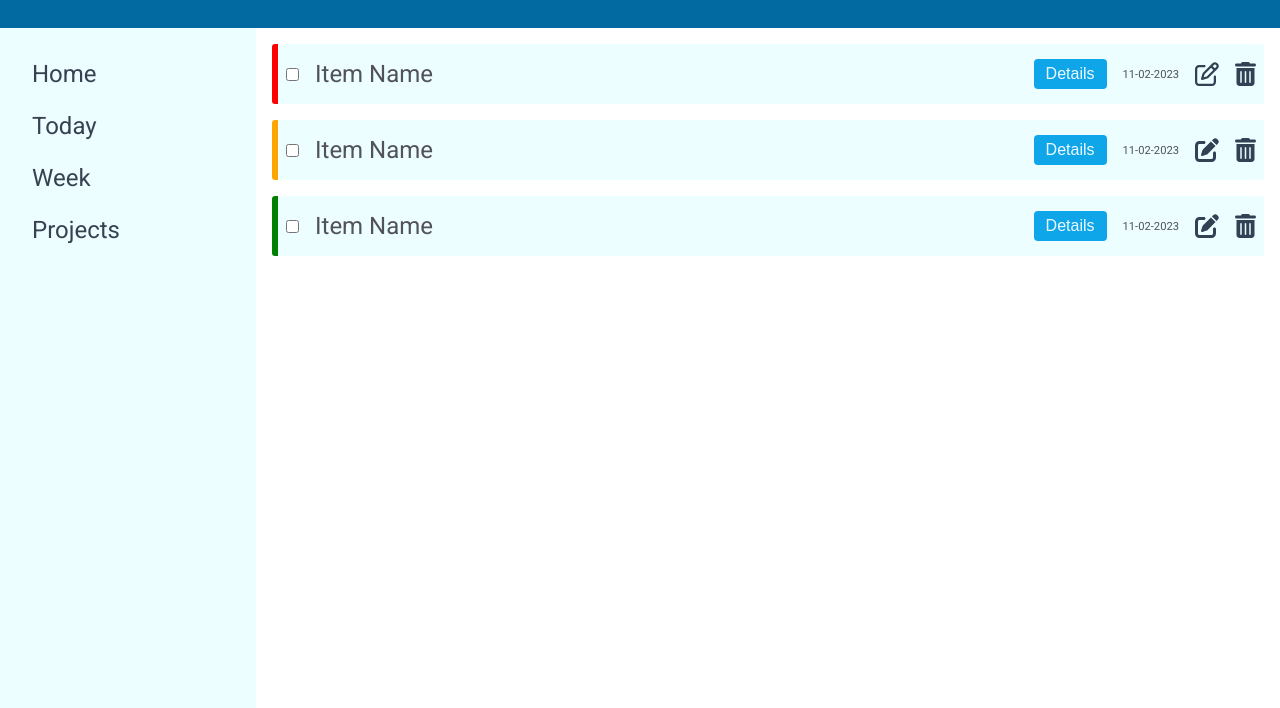
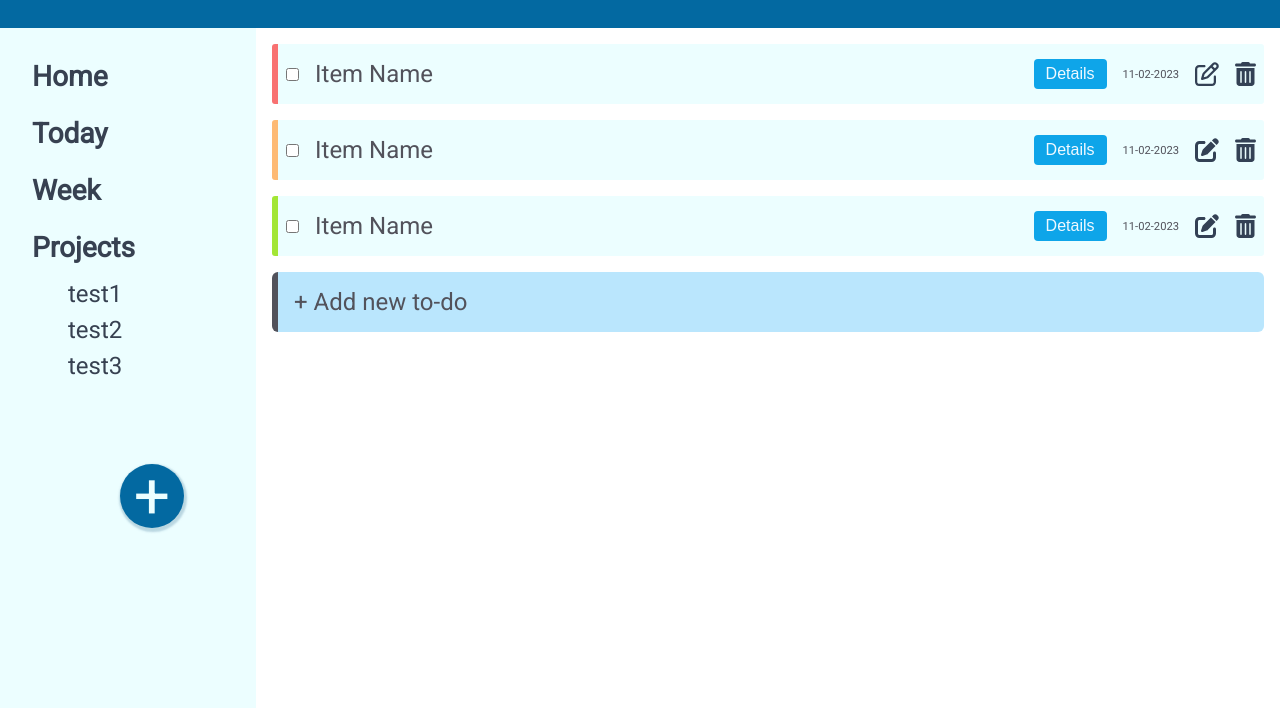
Before and after one commit to volkankarakaya/todo-list, a website built with webpack: page src/template.html in a window 1280 px wide. Shown: the part 92-800 px from the top of the page. Built offline with nearby package versions, Linux system fonts and the light colour scheme.

Commit message:
add and style new item button

```diff
--- a/src/index.js
+++ b/src/index.js
@@ -8,3 +8,11 @@ import '../node_modules/@fortawesome/fontawesome-free/js/all.js';
 
 const todoImg = document.getElementById('todoLogo');
 todoImg.src = todoLogo;
+
+
+function TodoItem(title,descripton,dueDate,priority){
+    this.title = title;
+    this.descripton = descripton;
+    this.dueDate = dueDate;
+    this.priority = priority
+}
--- a/src/style.css
+++ b/src/style.css
@@ -14,16 +14,21 @@
     --button-backgroun: #0ea5e9;
     --button-color:#f0f9ff;
     --icon-color:#334155;
+    --sidebar-item-hover-background:#0369a1;
+    --sidebar-item-hover-color:#cffafe;
+    --red-code:#f87171;
+    --orange-code:#fdba74;
+    --green-code:#a3e635;
 }
 
 body{
-    background: lightgray;
+    background: var(--main-background);
     font-size: 24px;
     font-family: 'Monserrat', 'Roboto', sans-serif;
     display: grid;
     grid-template: 120px 8fr/ 1fr 4fr;
     height: 100vh;
-    /* max-width: 1440px; */
+    max-width: 1440px;
     margin: 0 auto;
 }
 
@@ -36,6 +41,7 @@ header{
     padding-left: 16px;
     background: var(--header-background);
     color: var(--header-color) ;
+
 }
 
 .sidebar{
@@ -46,11 +52,13 @@ header{
     display: flex;
     flex-direction: column;
     gap: 24px;
+    position: relative;
+
 
 
 }
 
-.main{
+.item-container{
     padding: 16px;
     display: flex;
     flex-direction: column;
@@ -60,6 +68,10 @@ header{
 
 
 
+}
+.main{
+    display: flex;
+    flex-direction: column;
 }
 
 .item{
@@ -86,20 +98,20 @@ header{
     justify-content: space-between;
 }
 
-.main>:nth-child(1){
-    border-left: 6px solid red;
+.item-container>:nth-child(1){
+    border-left: 6px solid var(--red-code);
     border-radius: 3px;
 
 }
 
-.main>:nth-child(2){
-    border-left: 6px solid orange;
+.item-container>:nth-child(2){
+    border-left: 6px solid var(--orange-code);
     border-radius: 3px;
 
 }
 
-.main>:nth-child(3){
-    border-left: 6px solid green;
+.item-container>:nth-child(3){
+    border-left: 6px solid var(--green-code);
     border-radius: 3px;
 
 }
@@ -157,3 +169,87 @@ button:hover{
 .fa-trash-can:active{
     transform: scale(1.05);
 }
+
+.projects h3{
+    user-select: none;
+}
+
+.projects ul{
+    display: flex;
+    flex-direction: column;
+    list-style: none;
+    align-items: start;
+    gap: 8px;
+    margin-top: 16px;
+    user-select: none;
+}
+
+.projects li{
+    margin-left: 36px;
+
+}
+
+.sidebar>h3:hover,.projects>h3:hover, .projects li:hover{
+    background: var(--sidebar-item-hover-background);
+    color: var(--sidebar-item-hover-color);
+    cursor: pointer;
+    border-radius: 8px;
+    padding:0px 12px;
+
+}
+
+.sidebar>h3:active,.projects>h3:active, .projects li:active{
+transform: scale(1.05);
+
+}
+
+.add-project-btn{
+    background-color: var(--header-background);
+    color: var(--header-color);
+    width: 64px;
+    height: 64px;
+    border-radius: 50%;
+    font-size: 64px;
+    display: flex;
+    justify-content: center;
+    align-items: center;
+
+    position: absolute;
+    bottom: 180px;
+    left: 120px;
+
+    box-shadow: 1px 2px 2px 2px rgba(155, 190, 207, 0.62);
+    user-select: none;
+
+}
+
+.add-project-btn:hover{
+    cursor: pointer;
+    color: var(--header-background);
+    background: var(--header-color);
+    border: 2px solid var(--header-background);
+}
+
+.add-project-btn:active{
+    transform: scale(1.05);
+}
+
+.new-item{
+    background-color: #bae6fd;
+    color:var(--item-color);
+    padding: 16px;
+    border-radius: 6px;
+    user-select: none;
+    border-left:6px solid var(--item-color);
+
+}
+.new-item:hover{
+    cursor: pointer;
+    background-color: var(--header-background);
+    color:var(--header-color);
+
+}
+
+.new-item:active{
+    transform: scale(1.01);
+}
--- a/src/template.html
+++ b/src/template.html
@@ -1,37 +1,46 @@
 <!DOCTYPE html>
 <html lang="en">
   <head>
-    <meta charset="UTF-8">
-    <meta http-equiv="X-UA-Compatible" content="IE=edge">
-    <meta name="viewport" content="width=device-width, initial-scale=1.0">
-    <link rel="stylesheet" href="https://cdnjs.cloudflare.com/ajax/libs/font-awesome/4.7.0/css/font-awesome.min.css">
+    <meta charset="UTF-8" />
+    <meta http-equiv="X-UA-Compatible" content="IE=edge" />
+    <meta name="viewport" content="width=device-width, initial-scale=1.0" />
+    <link
+      rel="stylesheet"
+      href="https://cdnjs.cloudflare.com/ajax/libs/font-awesome/4.7.0/css/font-awesome.min.css"
+    />
     <title><%= htmlWebpackPlugin.options.title %></title>
   </head>
   <body>
-    <header>
-        <img id="todoLogo" alt="todo list icon" width="52px">
-
-
+    <header class="header">
+      <img id="todoLogo" alt="todo list icon" width="52px" />
 
       <h1>TO-DO LIST</h1>
-
     </header>
 
     <div class="sidebar">
-        <ul id="home">Home</ul>
-        <ul id="today">Today</ul>
-        <ul id="week">Week</ul>
-        <ul id="projects">Projects
 
+        <h3>Home</h3>
+        <h3>Today</h3>
+        <h3>Week</h3>
+
+      <div class="projects">
+        <h3>Projects</h3>
+        <ul>
+          <li>test1</li>
+          <li>test2</li>
+          <li>test3</li>
         </ul>
-
+      </div>
+    </div>
+    <div class="add-project-btn">
+        +
     </div>
 
-
     <div class="main">
+      <div class="item-container">
         <div class="item">
           <div class="item-name">
-            <input type="checkbox" name="todo" id="">
+            <input type="checkbox" name="todo" id="" />
             <p>Item Name</p>
           </div>
           <div class="item-info">
@@ -40,12 +49,11 @@
             <i class="fa-regular fa-pen-to-square"></i>
             <i class="fa-solid fa-trash-can"></i>
           </div>
-
         </div>
 
         <div class="item">
           <div class="item-name">
-             <input type="checkbox" name="todo" id="">
+            <input type="checkbox" name="todo" id="" />
             <p>Item Name</p>
           </div>
           <div class="item-info">
@@ -54,25 +62,24 @@
             <i class="fa fa-regular fa-pen-to-square"></i>
             <i class="fa fa-solid fa-trash-can"></i>
           </div>
-
         </div>
 
         <div class="item">
           <div class="item-name">
-             <input type="checkbox" name="todo" id="">
+            <input type="checkbox" name="todo" id="" />
             <p>Item Name</p>
           </div>
           <div class="item-info">
             <button>Details</button>
             <p>11-02-2023</p>
             <i class="fa fa-regular fa-pen-to-square"></i>
-            <i class="fa fa-solid fa-trash-can "></i>
+            <i class="fa fa-solid fa-trash-can"></i>
           </div>
-
         </div>
-
-
+        <div class="new-item">
+          + Add new to-do
         </div>
-
+      </div>
+    </div>
   </body>
 </html>
```
Also changed, not shown: dist/index.html. Lines whose indentation alone changed are shown as unchanged.
